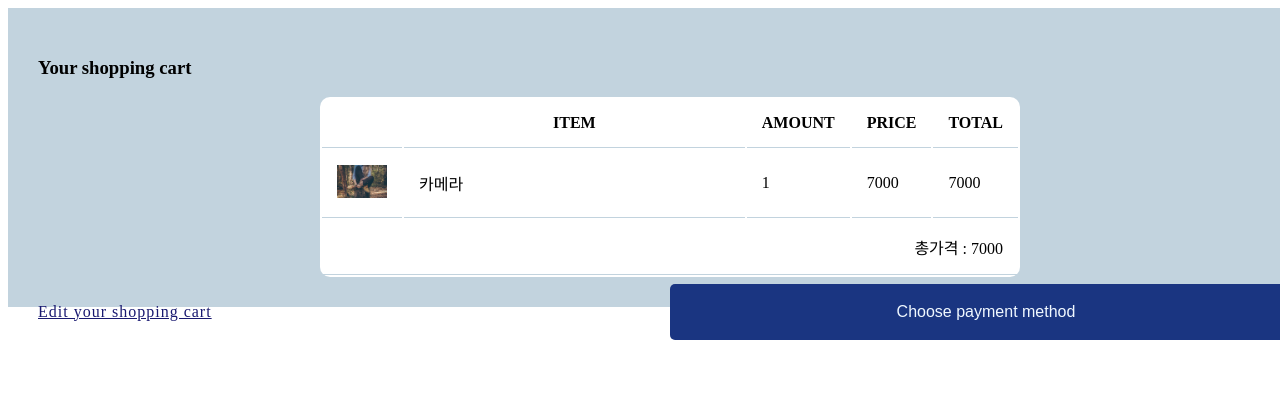
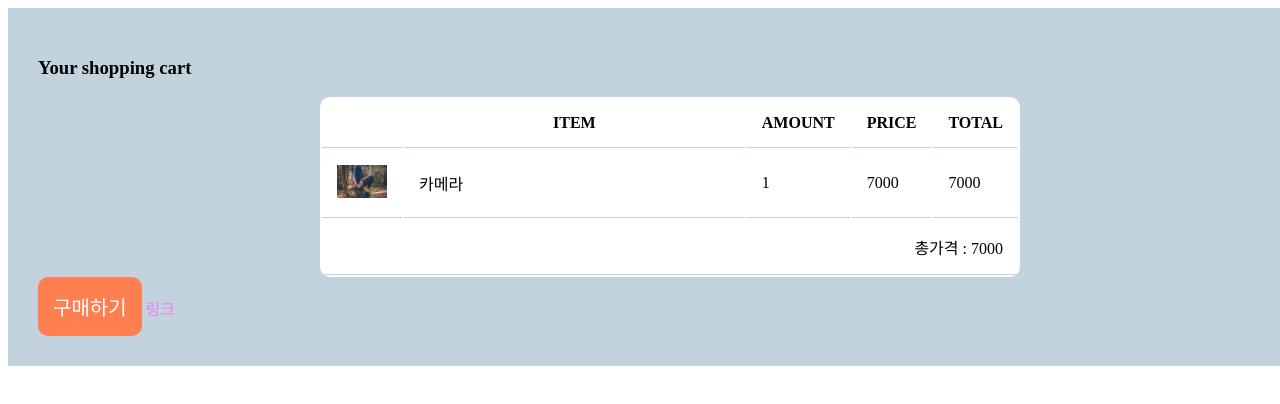
Before and after one commit to qwe8851/csshtml, a plain HTML site: page example.html in a window 1280 px wide. Shown: the top 404 px of the page. Drawn offline with Linux system fonts and the light colour scheme.

Commit message:
cart 페이지 만들기 숙제
업데이트

```diff
--- a/css/example.css
+++ b/css/example.css
@@ -1,7 +1,3 @@
-/* td, th{
-    border: 1px solid black;
-} */
-
 .cart-background{
     width: 100%;
     background-color :#c2d3de;
@@ -28,52 +24,47 @@
     width: 700px;
 }
 
-.title{
-    width: 100%;
-    height: 60px;
-    font-size: 30px;
-    font-weight: 500;
-    color: midnightblue;
-    background-color: rebeccapurple;
-    margin-top: 20px;
-    float: left;
+.btn{
+    padding: 15px;
+    font-size: 20px;
+    border: none;
+    border-radius: 10px;
+    background-color: coral;
+    color: white;
+    /* 커서변경 */
+    cursor: pointer;
 }
 
-
-.font{
-    width: 50%;
-    height: 70px;
-    line-height: 70px;
-    color: midnightblue;
-    letter-spacing: 1px;
-    text-align: left;
-    float: left;
+/* 넣을 때 순서가 중요!
+hover → focus → active 순으로 넣어야 함 */
+.btn:hover{
+    /* 커서를 올리면 chocolate색으로 변경 */
+    background-color: chocolate;
+}
+.btn:focus{
+    /* 커서가 찍혀있을때 스타일 */
+    background-color: gray;
+}
+.btn:active{
+    /* 버튼을 누르면..! */
+    background-color: brown;
+    border: 2px solid black;
 }
 
-.font:visited{
-    color: midnightblue;
+.input-test{
+    font-size: 20px;
+}
+.input-test:focus{
+    border-bottom: 2px solid red;
 }
 
-.button1{
-    width: 100%;
-    height: 70px;
-    float: right;
-    text-align: center;
+.custom-link{
+    /* 링크의 밑줄을 제거 */
+    text-decoration: none;
 }
-
-.button2{
-    width: 50%;
-    height: 80%;
-    border: none;
-    border-radius: 5px;
-    float: right;
-    margin-top: 7px;
-    font-size: medium;
-    background-color: rgb(26, 53, 129);
-    color: aliceblue;
+.custom-link:link{
+    color: violet;
 }
-
-.table{
-    border-collapse: collapse;
-    border: 1px solid black;
+.custom-link:visited{
+    color: black;
 }
--- a/example.html
+++ b/example.html
@@ -32,11 +32,9 @@
                         </tr>
                     </tbody>
                 </table>
-                    <div class="button1">
-                        <a href="http://naver.com" class="font">Edit your shopping cart</a>
-                        <button class="button2">Choose payment method</button>
-                    </div>
-                </div>
+                <button class="btn">구매하기</button>
+                <!-- <input class="input-test"> -->
+                <a href="#" class="custom-link">링크</a>
             </div>
         </div>
     </body>
```
